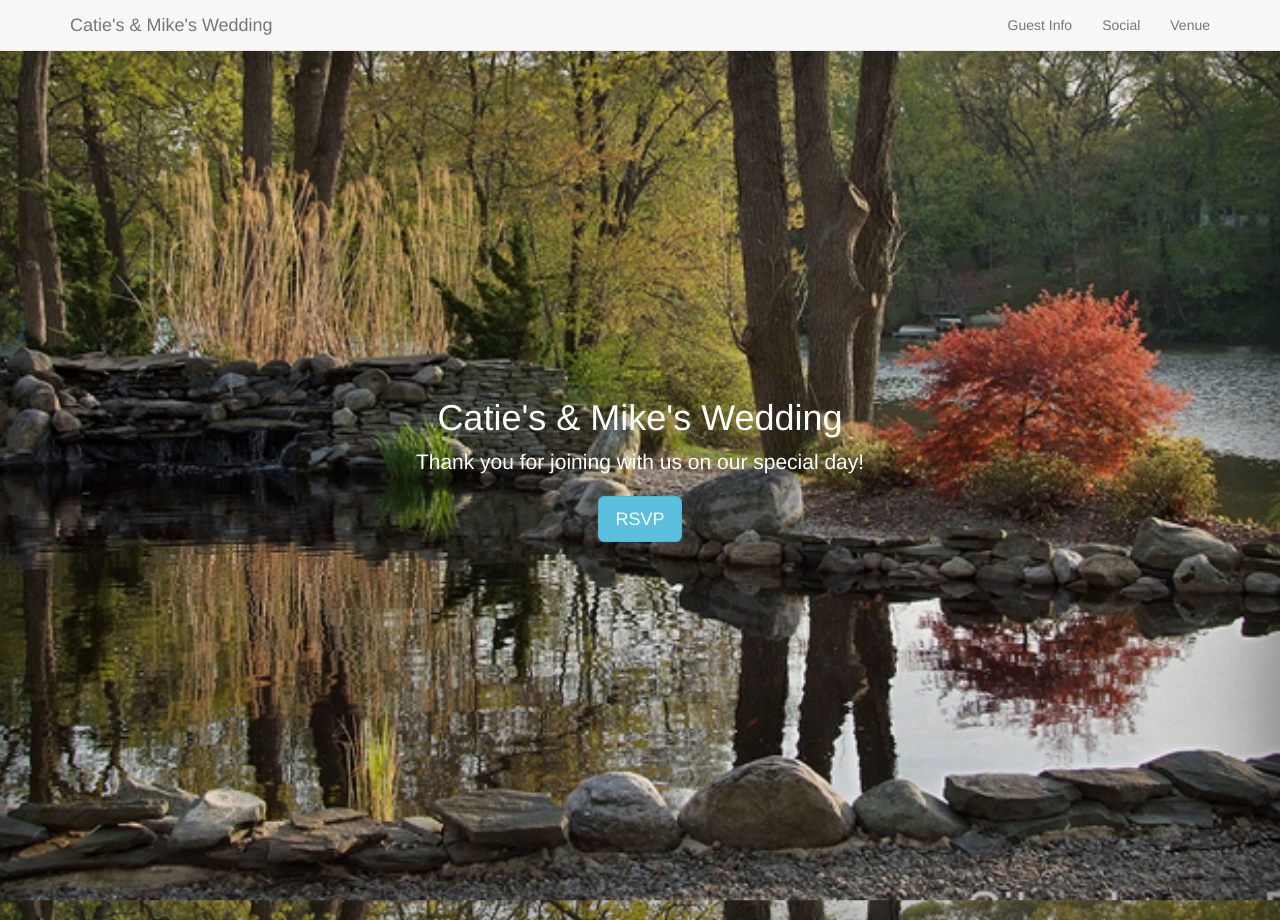
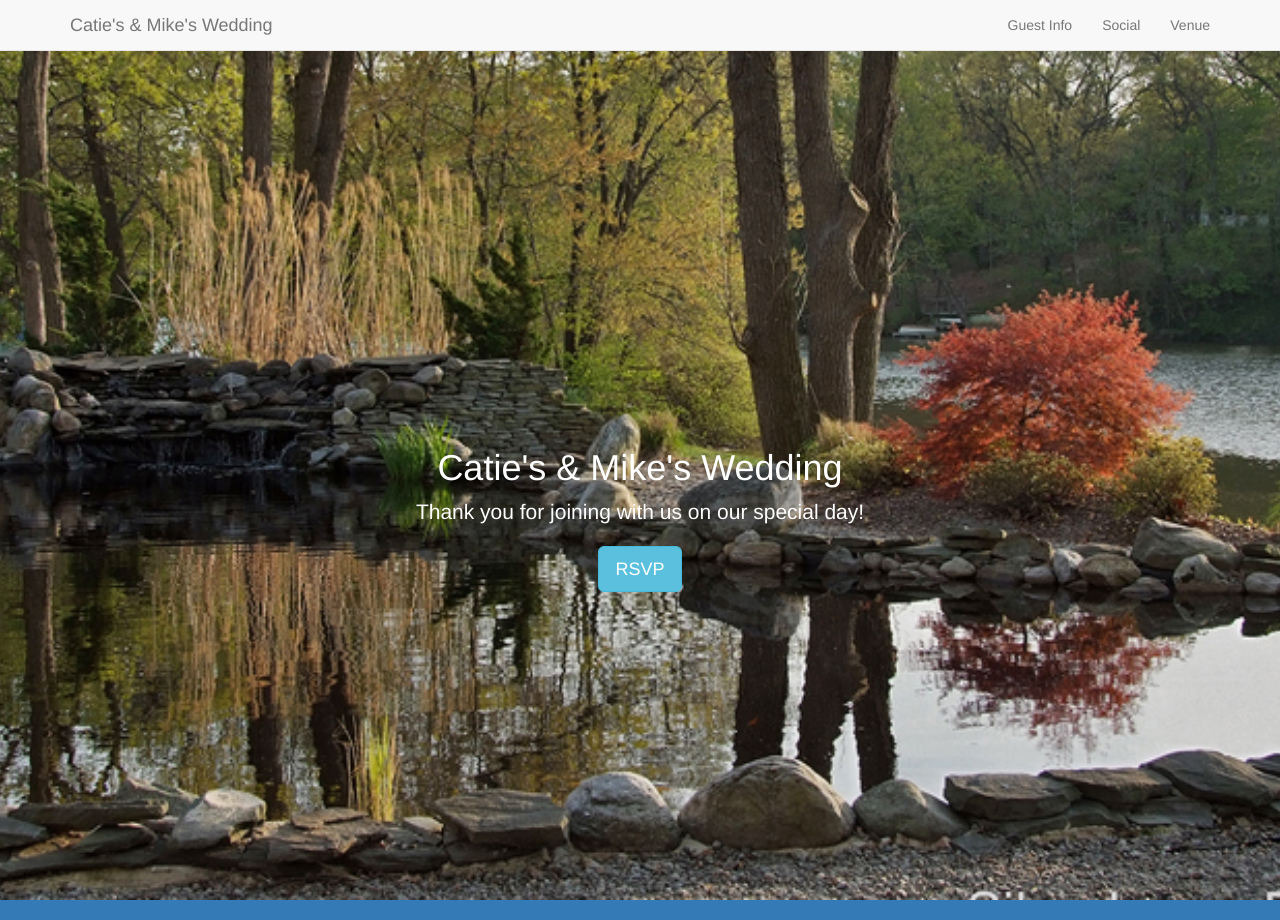
Before and after one commit to mechinn/wedding, a Jekyll site: the page built from index.md, in a window 1280 px wide. Built offline with Jekyll 4.4.1, drawn with Linux system fonts in a browser that asks for light colours.

Commit message:
fixing mobile cover

```diff
--- a/_includes/head.html
+++ b/_includes/head.html
@@ -2,7 +2,7 @@
     <meta charset="utf-8">
     <meta http-equiv="X-UA-Compatible" content="IE=edge">
     <meta name="viewport" content="width=device-width, initial-scale=1">
-    <script src="https://code.jquery.com/jquery-2.2.3.min.js"></script> |
+    <script src="https://code.jquery.com/jquery-2.2.3.min.js"></script>
     <script src="{{ "/js/bootstrap/affix.js" | prepend: site.baseurl }}"></script>
     <script src="{{ "/js/bootstrap/alert.js" | prepend: site.baseurl }}"></script>
     <script src="{{ "/js/bootstrap/button.js" | prepend: site.baseurl }}"></script>
--- a/css/cover.scss
+++ b/css/cover.scss
@@ -17,6 +17,7 @@
     background-color: $brand-primary;
     color: #fff;
     text-align: center;
+    padding-top: 70px;
 }
 
 .site-wrapper {
@@ -25,8 +26,8 @@
     height: 100%;
     /* For at least Firefox */
     min-height: 100%;
-    -webkit-box-shadow: inset 0 0 100px rgba(0, 0, 0, .5);
-    box-shadow: inset 0 0 100px rgba(0, 0, 0, .5);
+    // -webkit-box-shadow: inset 0 0 100px rgba(0, 0, 0, .5);
+    //         box-shadow: inset 0 0 100px rgba(0, 0, 0, .5);
 }
 
 .site-wrapper-inner {
@@ -47,3 +48,12 @@
         width: 700px;
     }
 }
+
+/* Padding for spacing */
+.inner {
+  padding: 30px;
+}
+
+.cover {
+  padding: 0 20px;
+}
```
